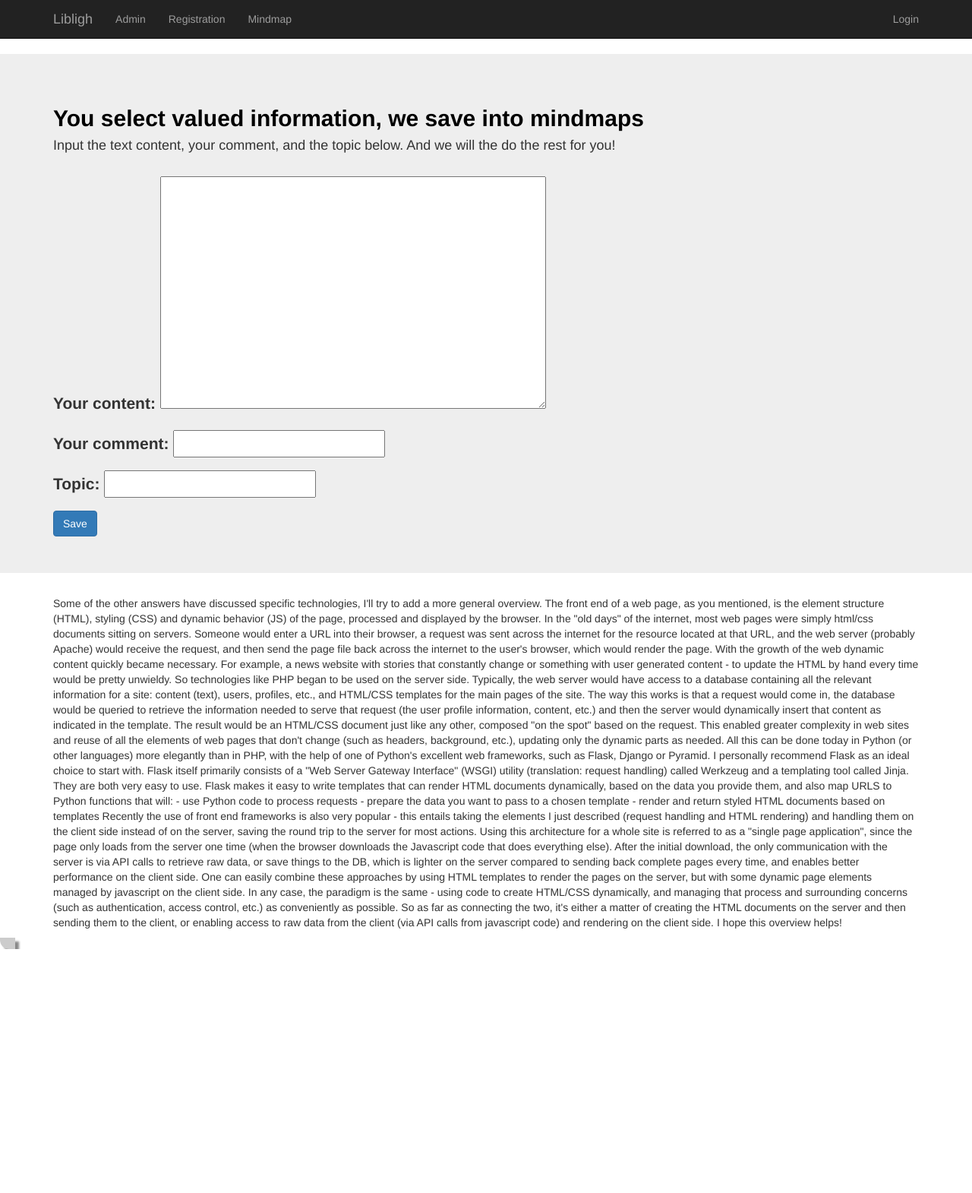
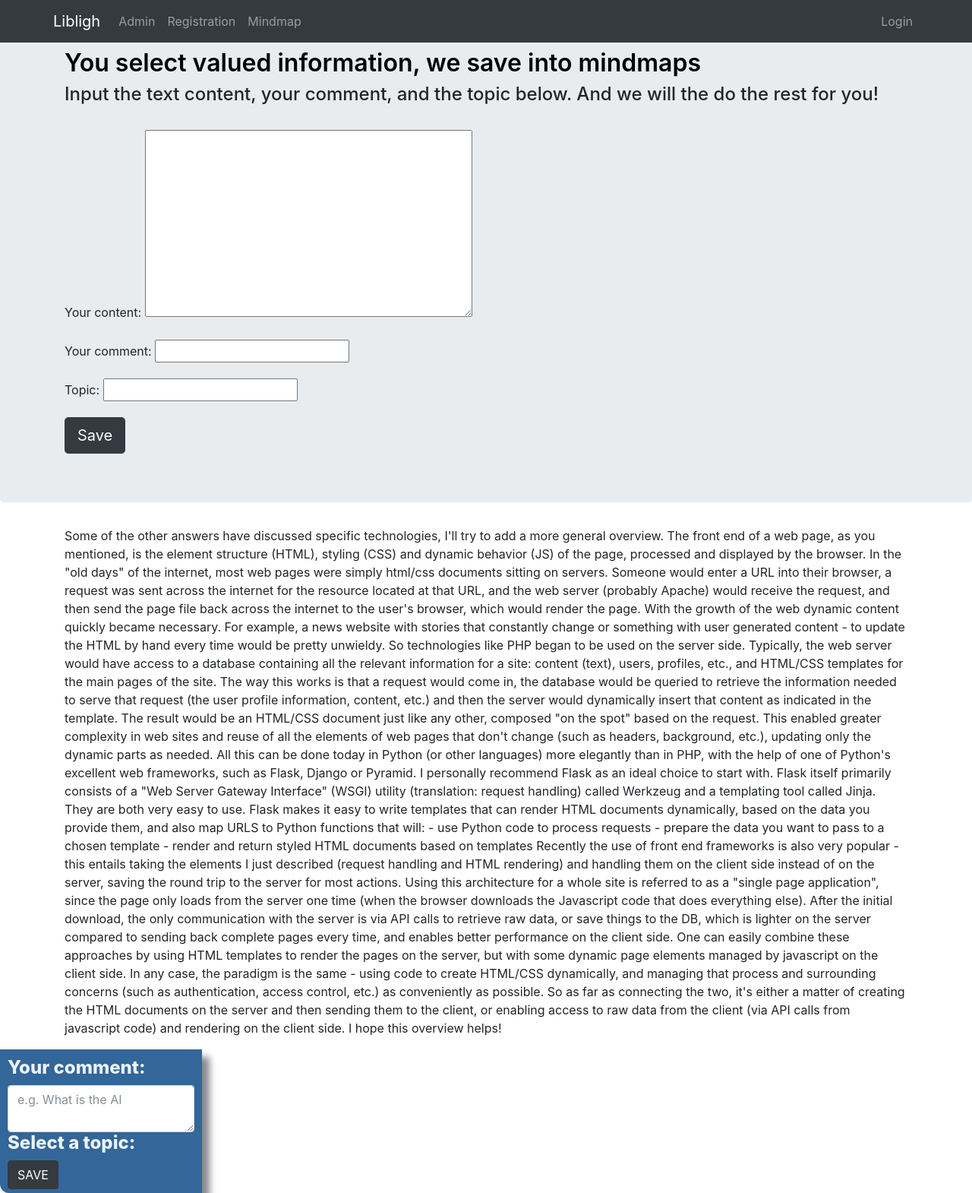
Before and after one commit to LongForBeauty/demo, a Django app: template DjangoApp/SaveIntoMindmaps/templates/index.html in a window 1280 px wide. Shown: the whole page at 76% size. Before the commit the page ends 1249 px from the top, so only its background shows below. Run offline with Django 3.2, Linux system fonts and the light colour scheme; the template is opened without the code that fills it: values that come from a table or form of the project are taken from there, others are empty; some libraries are stand-ins or nearby versions.

Commit message:
Successfully save user-selection, comment, topic by front-end extension to back-end databse.

```diff
--- a/DjangoApp/SaveIntoMindmaps/mindmap/static/content_script.js
+++ b/DjangoApp/SaveIntoMindmaps/mindmap/static/content_script.js
@@ -10,9 +10,9 @@ popup.style.paddingLeft = '10px';
 popup.style.paddingRight = '10px';
 
 popup.style.lineHeight = '2';
-popup.style.backgroundColor = "#CCCCCC";
+popup.style.backgroundColor = '#336699';
 popup.style.borderBottomLeftRadius = '12px';
-popup.style.boxShadow = "5px 5px 3px #888888";
+popup.style.boxShadow = "10px 10px 10px #888888";
 popup.style.zIndex = "999";
 //Create HTML element for the header of the popup box
 var hint = document.createElement('h3');
@@ -26,20 +26,34 @@ hint.style.paddingBottom = "0px";
 
 hint.style.fontWeight = "800";
 hint.style.letterSpacing = "1.5px";
+
 hint.style.fontSize = '18px';
-//Create HTML element - form Input for the user-input of the popup box
-var comment_form = document.createElement('FORM');
-/*comment.enctype = "text/plain";
-comment.method = "post";
-var comment_hint = document.createTextNode('Your comment:');
-comment_form.appendChild(comment_hint);
-var comment_input = document.createElement('input');
-comment_input.type = 'text';
-comment_input.name = 'comment';
-var comment_submit = document.createElement('input');
-comment_input.type = 'submit';
-comment_input.value = 'Submit';
-comment_form.appendChild(comment_submit);*/
+
+// declare an field text for the input text box
+var comment_hint = document.createElement('h4');
+comment_hint.innerHTML = 'Your comment:'
+comment_hint.style.position = "relative";
+comment_hint.style.fontWeight = "800";
+comment_hint.style.color = '#ecf2f9';
+
+// declare an input text box for user comment
+var comment_input = document.createElement('textarea');
+comment_input.className = 'form-control';
+comment_input.rows = '2';
+comment_input.setAttribute('id', 'focusedInput');
+comment_input.placeholder = 'e.g. What is the AI';
+// declare an field text for the topic
+var topic_hint = document.createElement('h4');
+topic_hint.innerHTML = 'Select a topic:'
+topic_hint.style.fontWeight = "800";
+topic_hint.style.color = '#ecf2f9';
+
+// declare an submit button
+var submit_btn = document.createElement('BUTTON');
+submit_btn.name = 'submit';
+submit_btn.className = "btn btn-dark";
+$(submit_btn).text("SAVE");
+
 //Create HTML element for the tags inside the popup box
 var tags = document.createElement('div');
 tags.style.position = "relative";
@@ -55,19 +69,26 @@ tags.style.paddingRight= '0px';
 tags.style.fontWeight = "700";
 tags.style.fontSize = '15px';
 
-//Create HTML element for a save button
-
-
 /*********************************************************************
 /*JavaScript part
 /*********************************************************************/
 document.body.appendChild(popup);
 popup.appendChild(hint);
-popup.appendChild(comment_form);
+popup.appendChild(comment_hint);
+popup.appendChild(comment_input);
+popup.appendChild(topic_hint);
 popup.appendChild(tags);
+popup.appendChild(submit_btn);
+var popup_elements = [popup, hint, comment_hint, comment_input,
+	topic_hint, tags, submit_btn];
 
 	var rootElement = document.documentElement;
 	var firstTier = rootElement.childNodes;
+
+
+	var user_selection, user_comment, topic;
+
+
 
 	//Event handler for user pressing the keyboard
 	document.addEventListener('keydown', (event) => {
@@ -75,44 +96,13 @@ document.addEventListener('keydown', (event) => {
 		if (event.altKey) {
 			for (var i = 0; i < firstTier.length; i++) {
 				//Event handler for 'user selection' on the webpage
-			firstTier[i].addEventListener('mouseup', function () {
+				firstTier[i].addEventListener('mouseup', function (e) {
+					//Elements in the popup window is set to be not selectable!
+					if (!popup_elements.includes(e.target)) {
 						var sel = window.getSelection().toString().trim();
-			var post_selection = {"text_content":sel};
+						user_selection = sel;
 
-			//Send user's selection - sel to the backend
-			//**********************************************************************
-			//CSRFToken set-up for 'POST' requests
-			//***********************************************************************
-			//获取cookie代码
-			function getCookie(name) {
-		        var cookieValue = null;
-		        if (document.cookie && document.cookie != '') {
-		            var cookies = document.cookie.split(';');
-		            for (var i = 0; i < cookies.length; i++) {
-		                var cookie = jQuery.trim(cookies[i]);
-		                // Does this cookie string begin with the name we want?
-		                if (cookie.substring(0, name.length + 1) == (name + '=')) {
-		                    cookieValue = decodeURIComponent(cookie.substring(name.length + 1));
-		                    break;
-		                }
-		            }
-		        }
-		        return cookieValue;
-		    }
-
-
-		    $.ajaxSetup({
-		      beforeSend: function(xhr, settings){
-
-		          xhr.setRequestHeader("X-CSRFToken", getCookie('csrftoken'));              //request头需要添加csrftoken,告诉服务器，我是个好yin哪，我是正常访问者
-		      }
-		    });
-
-		  	$.post("mindmap/SaveUserSelection/", {'text_content':sel,
-		                                        "user_comment":sel,
-		                                        "parent_node":sel},
-		                                         function(){
-		  });
+						var target = e.target;
 						//**********************************************************************
 						tags.innerHTML = null;
 						if(sel !== "") {
@@ -120,10 +110,12 @@ document.addEventListener('keydown', (event) => {
 							var span = document.createElement('span');
 							//Display the selected text in a pop up window
 							sel = sel.toUpperCase();
-				var clickTag = sel.split(" ", 10);
-				hint.innerHTML = "点击并保存到所属类别";
+							var clickTag = sel.split(" ", 8);
+							//hint.innerHTML = "点击并保存到所属类别";
 							//Make tags as buttons
 							createBtnNodes(tags, clickTag.length);
+
+							//Add event listerner to each tag
 							for (var i = 0; i < clickTag.length; i++) {
 								tags.childNodes[i].innerHTML = clickTag[i];
 								/*********************************************************************
@@ -170,27 +162,80 @@ document.addEventListener('keydown', (event) => {
 
 							}
 
-	    		//When user clicks on the 'tag', the background color of the tag changes
-	    		/*for (var j = 0; j <= tags.childNodes.length; j++) {
+							//Event handler for user selecting the topics
+							for (var j = 0; j <= tags.childNodes.length; j++) {
 								tags.childNodes[j].addEventListener('mousedown', function(e){
-		    			e.target.style.backgroundColor = 'orange';
+									e.target.style.backgroundColor = '#B22222';
+									e.target.style.color = '#FFFFFF';
+									topic = e.target.innerHTML;
 								});
-	    		}*/
+							}
+
+
 							popup.style.display = "initial";
+
 						}
-	    	else {
-	    		popup.style.display = "none";
+						//Only if the user clicks on none-popup DOM element, popup disppeared.
+						else if (!popup.includes(target)) {
+							popup.style.display = "none" ;
+						}
+					}
+				});
+			};
+		};
+	});
+
+	//Event handler for user typing in the comment
+	comment_input.addEventListener('input', function(){
+		user_comment = comment_input.value;
+	});
+
+
+
+
+	//Send user's selection, comments, topic to the backend
+	$(submit_btn).click(function(){
+		alert('Selection: '+user_selection+' Comment: '+user_comment+' Topic: '+topic);
+		$.ajaxSetup({
+			beforeSend: function(xhr, settings){
+				//request头需要添加csrftoken,告诉服务器，我是个好yin哪，我是正常访问者
+				xhr.setRequestHeader("X-CSRFToken", getCookie('csrftoken'));
 			}
 		});
 
+		$.post("mindmap/SaveUserSelection/", {'text_content':user_selection,
+		"user_comment":user_comment,
+		"parent_node":topic},
+		function(){
+		});
+	});
+
+	//**********************************************************************
+	//functions
+	//**********************************************************************
+
+	//CSRFToken set-up for 'POST' requests
+	//获取cookie代码
+	function getCookie(name) {
+		var cookieValue = null;
+		if (document.cookie && document.cookie != '') {
+			var cookies = document.cookie.split(';');
+			for (var i = 0; i < cookies.length; i++) {
+				var cookie = jQuery.trim(cookies[i]);
+				// Does this cookie string begin with the name we want?
+				if (cookie.substring(0, name.length + 1) == (name + '=')) {
+					cookieValue = decodeURIComponent(cookie.substring(name.length + 1));
+					break;
 				}
 			}
-});
-
+		}
+		return cookieValue;
+	}
 
 	function createBtnNodes(obj, length) {
 		for (var j = 0; j < length; j++) {
 			var newDiv = document.createElement('button');
+			newDiv.className = 'btn btn-light';
 			obj.appendChild(newDiv);
 		}
 	}
--- a/DjangoApp/SaveIntoMindmaps/mindmap/views.py
+++ b/DjangoApp/SaveIntoMindmaps/mindmap/views.py
@@ -4,8 +4,10 @@ from mindmap.models import UserSelectionComment
 from django.contrib.auth.decorators import login_required
 from django.contrib.auth.models import User
 from django.http import HttpResponseRedirect, HttpResponse
+from django.views.decorators.csrf import ensure_csrf_cookie
 
 # Create your views here.
+@ensure_csrf_cookie
 def SaveUserSelection(request):
     if not request.user.is_authenticated():
         return HttpResponseRedirect("/user/user_login/")
@@ -18,7 +20,7 @@ def SaveUserSelection(request):
         user_selection_form = UserSelectionForm(data=request.POST)
         user_comment_form = UserSelectionCommentForm(data=request.POST)
 
-        if user_selection_form.is_valid():
+        if user_selection_form.is_valid() and user_comment_form.is_valid():
             user_selection = user_selection_form.save()
             user_selection.save()
 
@@ -38,6 +40,7 @@ def SaveUserSelection(request):
 
     return HttpResponse("Saved successfully!")
 
+@ensure_csrf_cookie
 def SaveEntry(request):
     if not request.user.is_authenticated():
         return HttpResponseRedirect("/user/user_login/")
--- a/DjangoApp/SaveIntoMindmaps/templates/base.html
+++ b/DjangoApp/SaveIntoMindmaps/templates/base.html
@@ -5,24 +5,24 @@
   <meta charset="utf-8">
   <meta name="viewport" content="width=device-width, initial-scale=1">
   <title></title>
-    <link rel="stylesheet" href="https://maxcdn.bootstrapcdn.com/bootstrap/3.3.7/css/bootstrap.min.css" integrity="sha384-BVYiiSIFeK1dGmJRAkycuHAHRg32OmUcww7on3RYdg4Va+PmSTsz/K68vbdEjh4u" crossorigin="anonymous">
+  <link rel="stylesheet" href="https://maxcdn.bootstrapcdn.com/bootstrap/4.0.0-beta.2/css/bootstrap.min.css" integrity="sha384-PsH8R72JQ3SOdhVi3uxftmaW6Vc51MKb0q5P2rRUpPvrszuE4W1povHYgTpBfshb" crossorigin="anonymous">
   <link rel="stylesheet" href="{% static 'base.css' %}">
 </head>
 <body>
-      <nav class='navbar navbar-inverse navbar-static-top'>
+  <nav class='navbar navbar-expand fixed-top navbar-dark bg-dark'>
     <div class="container">
-          <ul class="nav navbar-nav">
+      <ul class="navbar-nav mr-auto">
         <li><a class="navbar-brand" href="{% url 'SaveEntry' %}">Libligh</a></li>
-            <li><a class="navbar-link" href="{% url 'admin:index' %}">Admin</a></li>
-            <li><a class="navbar-link" href="{% url 'user_authentication:register' %}">Registration</a></li>
-            <li><a class="navbar-link" href="{% url 'mindmap:mindmap' %}">Mindmap</a></li>
+        <li><a class="nav-link" href="{% url 'admin:index' %}">Admin</a></li>
+        <li><a class="nav-link" href="{% url 'user_authentication:register' %}">Registration</a></li>
+        <li><a class="nav-link" href="{% url 'mindmap:mindmap' %}">Mindmap</a></li>
       </ul>
 
       <ul class="nav navbar-nav navbar-right">
         {% if user.is_authenticated %}
-            <li><a class="navbar-link" href="{% url 'user_authentication:logout' %}">Logout</a></li>
+        <li><a class="nav-link" href="{% url 'user_authentication:logout' %}">Logout</a></li>
         {% else %}
-            <li><a class="navbar-link" href="{% url 'user_authentication:user_login' %}">Login</a></li>
+        <li><a class="nav-link" href="{% url 'user_authentication:user_login' %}">Login</a></li>
         {% endif %}
       </ul>
     </div>
@@ -33,6 +33,9 @@
   {% endblock %}
 
 </body>
+<script src="https://code.jquery.com/jquery-3.2.1.slim.min.js" integrity="sha384-KJ3o2DKtIkvYIK3UENzmM7KCkRr/rE9/Qpg6aAZGJwFDMVNA/GpGFF93hXpG5KkN" crossorigin="anonymous"></script>
+<script src="https://cdnjs.cloudflare.com/ajax/libs/popper.js/1.12.3/umd/popper.min.js" integrity="sha384-vFJXuSJphROIrBnz7yo7oB41mKfc8JzQZiCq4NCceLEaO4IHwicKwpJf9c9IpFgh" crossorigin="anonymous"></script>
+<script src="https://maxcdn.bootstrapcdn.com/bootstrap/4.0.0-beta.2/js/bootstrap.min.js" integrity="sha384-alpBpkh1PFOepccYVYDB4do5UnbKysX5WZXm3XxPqe5iKTfUKjNkCk9SaVuEZflJ" crossorigin="anonymous"></script>
 {% block script_block %}
 {% endblock %}
 </html>
--- a/DjangoApp/SaveIntoMindmaps/templates/index.html
+++ b/DjangoApp/SaveIntoMindmaps/templates/index.html
@@ -9,14 +9,14 @@
       <h2>Successfully saved!</h2>
       <a href="{% url 'SaveEntry' %}" class="btn btn-primary btn-md" role="button">Input again!</a>
     {% else %}
-      <h2>You select valued information, we save into mindmaps</h1>
+      <h2>You select valued information, we save into mindmaps</h2>
       <h4>Input the text content, your comment, and the topic below. And we will the do the rest for you!</h2>
       <br>
       <form method="post" enctype="multipart/form-data">
           {% csrf_token %}
           {{ user_selection.as_p }}
           {{ user_comment.as_p }}
-          <input type="submit" class="btn btn-primary btn-md" value="Save">
+          <input type="submit" class="btn btn-dark btn-lg" value="Save">
       </form>
     {% endif %}
   </div>
@@ -62,7 +62,5 @@ I hope this overview helps!</p>
 {% endblock %}
 
 {% block script_block %}
-  <script src="https://ajax.googleapis.com/ajax/libs/jquery/3.2.1/jquery.min.js"></script>
   <script type="text/javascript" src="{% static 'content_script.js'%}"></script>
-
 {% endblock %}
```
Also changed, not shown: demo_test/content_script.js (+6 -2 lines), DjangoApp/SaveIntoMindmaps/db.sqlite3. Lines whose indentation alone changed are shown as unchanged.
